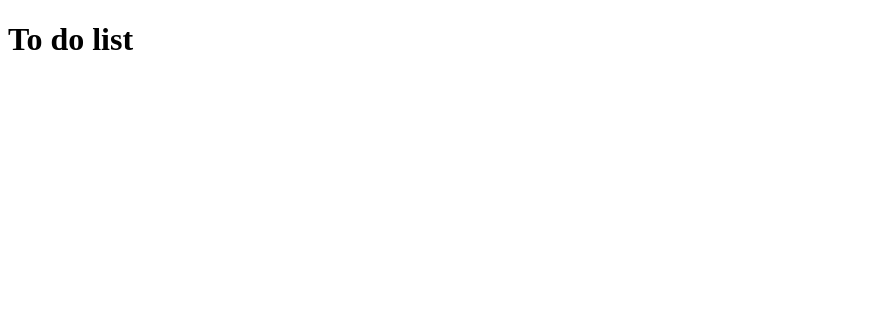
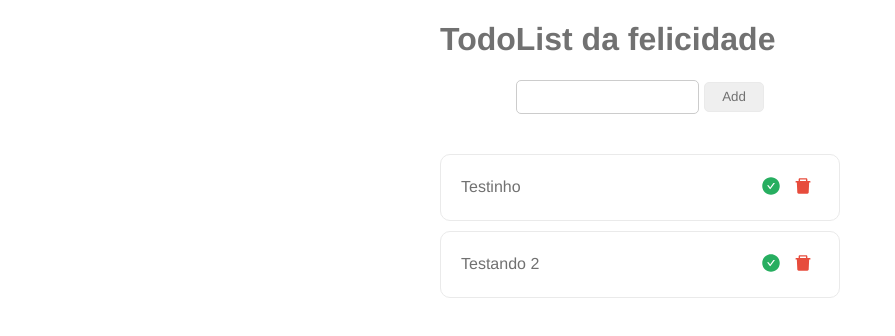
Before and after one commit to luanavicente/todolist_react, a React (Create React App) app: page / in a window 1280 px wide. Shown: the top 336 px of the page, without its empty margins (0-895 px from the left). Built offline with nearby package versions, Linux system fonts and the light colour scheme.

Commit message:
Dá uma estilizada, ainda sem funcionar direito

```diff
--- a/package.json
+++ b/package.json
@@ -12,6 +12,7 @@
     "@types/react-dom": "^16.9.0",
     "react": "^16.13.1",
     "react-dom": "^16.13.1",
+    "react-icons": "^3.10.0",
     "react-scripts": "3.4.1",
     "typescript": "~3.7.2"
   },
--- a/src/App.tsx
+++ b/src/App.tsx
@@ -1,9 +1,10 @@
 import React from 'react';
+import TodoList from './Todolist'
 
 function App() {
   return (
     <div className="App">
-      <h1>To do list</h1>
+      <TodoList/>
     </div>
   );
 }
--- /dev/null
+++ b/src/Todolist.tsx
@@ -0,0 +1,61 @@
+import React, { useState } from 'react';
+import './styles.css'
+import { AiFillCheckCircle, AiFillDelete } from 'react-icons/ai'
+import { BsArrowCounterclockwise } from 'react-icons/bs'
+
+const TodoList: React.FC = () => {
+
+
+    const mock = [
+        {
+            message: "Testinho",
+            done: false
+        },
+        {
+            message: "Testando 2",
+            done: false
+        }
+    ]
+
+    const [todoList, setTodoList] = useState(mock)
+
+    return (
+        <div id="todoList">
+            <h1>TodoList da felicidade</h1>
+
+            <div className="todoInput">
+                <input type="text"/>
+                <button type="button" className="addTodo">Add</button>
+            </div>
+
+            <div>
+                {
+                    todoList.map(todo => (
+                        <div className="todo">
+                            <div>{todo.message}</div>
+                            <div className="actions">
+                                {
+                                    todo.done ? (
+                                        <button type="button" className="icon">
+                                            <BsArrowCounterclockwise color="#e67e22"/>
+                                        </button>
+                                    ) : (
+                                        <button type="button" className="icon">
+                                            <AiFillCheckCircle color="#27ae60"/>
+                                        </button>
+                                    )
+                                }
+
+                                <button type="button" className="icon">
+                                    <AiFillDelete color="e74c3c"/>
+                                </button>
+                            </div>
+                        </div>
+                    ))
+                }
+            </div>
+        </div>
+    )
+}
+
+export default TodoList
--- /dev/null
+++ b/src/styles.css
@@ -0,0 +1,61 @@
+* {
+    outline: none
+}
+
+body, button {
+    color: #717171;
+    font-family: Helvetica, sans-serif;
+}
+
+button {
+    cursor: pointer;
+}
+
+#todoList {
+    width: 400px;
+    margin: 0 auto;
+}
+
+#todoList input {
+    height: 30px;
+    border-radius: 5px;
+    border: 1px solid #ccc;
+}
+
+#todoList button.addTodo{
+    height: 30px;
+    width: 60px;
+    border: 1px solid #eaeaea;
+    border-radius: 5px;
+    margin-left: 5px;
+}
+
+#todoList div.todoInput{
+    display: flex;
+    justify-content: center;
+    align-items: center;
+    margin-bottom: 40px;
+}
+
+#todoList .todo{
+    display: flex;
+    justify-content: space-between;
+    align-items: center;
+    padding: 20px;
+    margin: 10px 0;
+    border: 1px solid #eaeaea;
+    border-radius: 10px;
+}
+
+button.icon {
+    border: none;
+    background: none;
+}
+
+button.icon:active {
+    transform: scale(1.1);
+}
+
+#todoList button svg{
+    font-size: 20px;
+}
```
Also changed, not shown: 1 other file (tests, documents, lock files or other folders).
